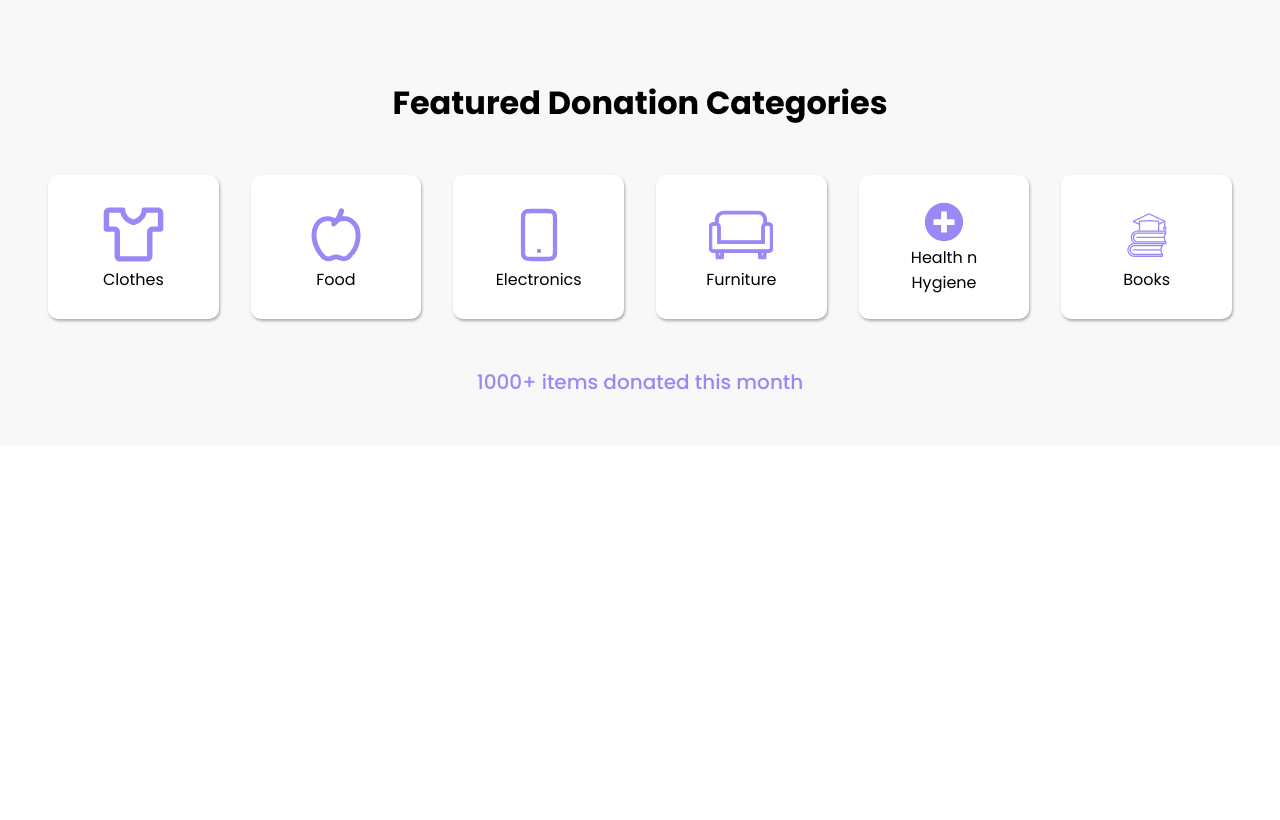
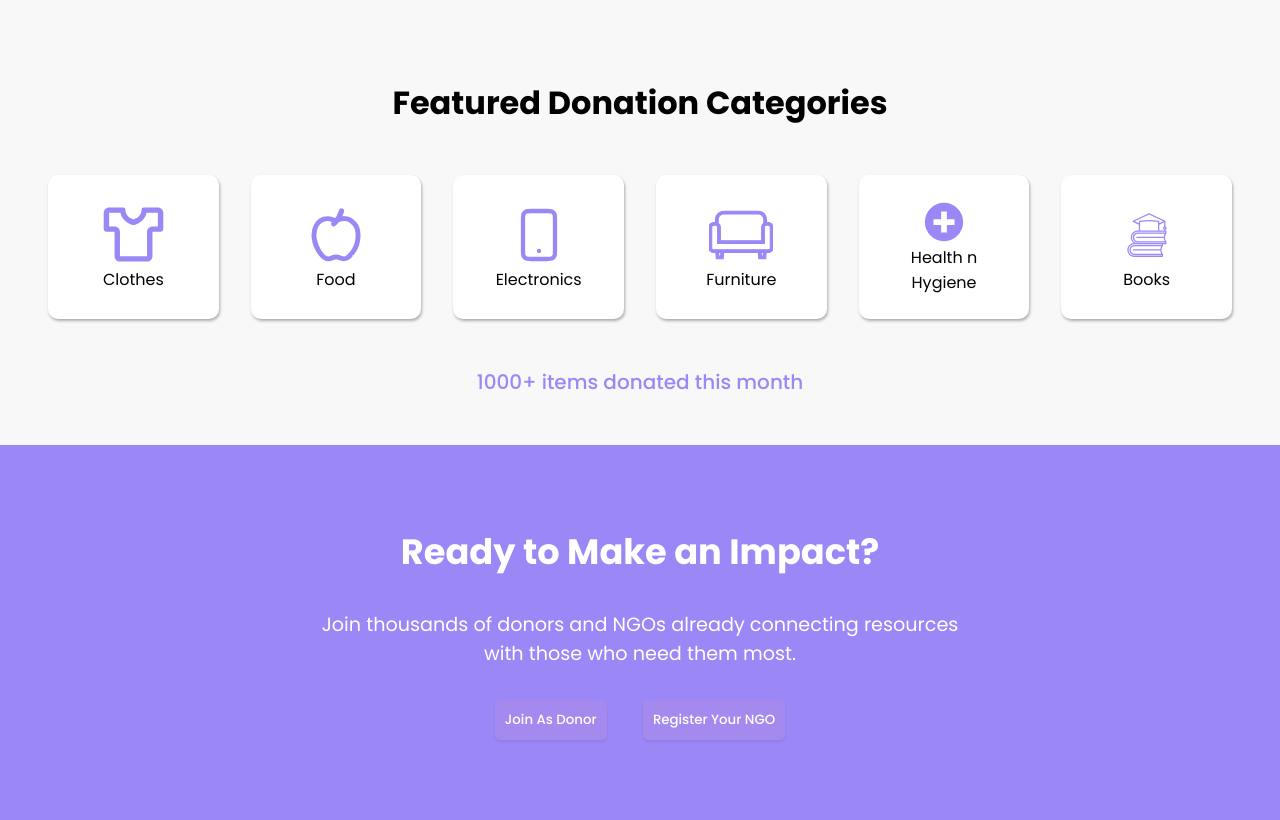
Before and after one commit to Pratyusha1618O/ImpactXchange, a PHP site: page / in a window 1280 px wide. Shown: the part 2304-3124 px from the top of the page. Before the commit the page ends 2694 px from the top, so only its background shows below. Run offline with PHP 8.4, Linux system fonts and the light colour scheme; some libraries are stand-ins or nearby versions.

Commit message:
Landing Page

```diff
--- a/home/index.html
+++ b/home/index.html
@@ -215,6 +215,18 @@
         </div>
     </div>
 
+    <!-- SECTION 6 || READY TO MAKE AN IMPACT -->
+    <div class="section6">
+        <div class="section6-text">
+            <h1>Ready to Make an Impact?</h1>
+            <p>Join thousands of donors and NGOs already connecting resources <br> with those who need them most.</p>
+            <div class="sec6-btns">
+                <button>Join As Donor</button>
+                <button>Register Your NGO</button>
+            </div>
+        </div>
+    </div>
+
 
 
     <script src="./script.js"></script>
--- a/home/style.css
+++ b/home/style.css
@@ -384,3 +384,45 @@ nav .nav-right ul {
   font-size: 20px;
   padding-bottom: 3rem;
 }
+
+
+/* SECTION 6 ||  READY TO MAKE AN IMPACT */
+.section6{
+  background-color: var(--violet);
+  color: var(--white);
+  padding: 5rem;
+}
+
+.section6-text{
+  display: flex;
+  justify-content: center;
+  align-items: center;
+  flex-direction: column;
+  gap: 2rem;
+}
+
+.section6-text h1{
+  font-size: 2.2rem;
+}
+
+.section6-text p{
+  font-size: 1.2rem;
+  text-align: center;
+}
+
+.section6-text .sec6-btns button{
+  padding: 10px;
+  border-radius: 5px;
+  border: none;
+  background-color: #A48AEF;
+  color: var(--white);
+  box-shadow: 0px 2px 2px #866fcb70;
+  margin: 0 1rem;
+  cursor: pointer;
+  font-weight: 500;
+  transition: 0.1s;
+}
+
+.section6-text .sec6-btns button:hover{
+  box-shadow: 0px 7px 5px #866fcb70;
+}
```
